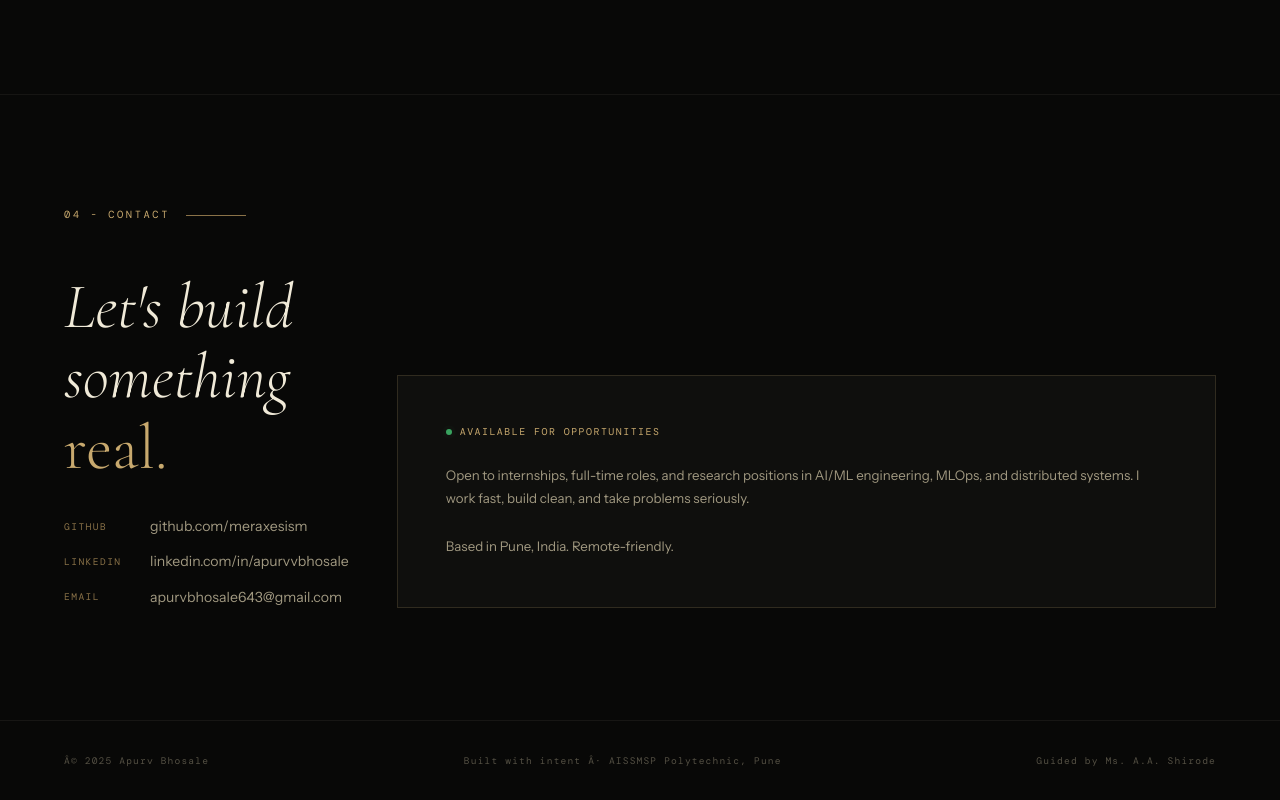
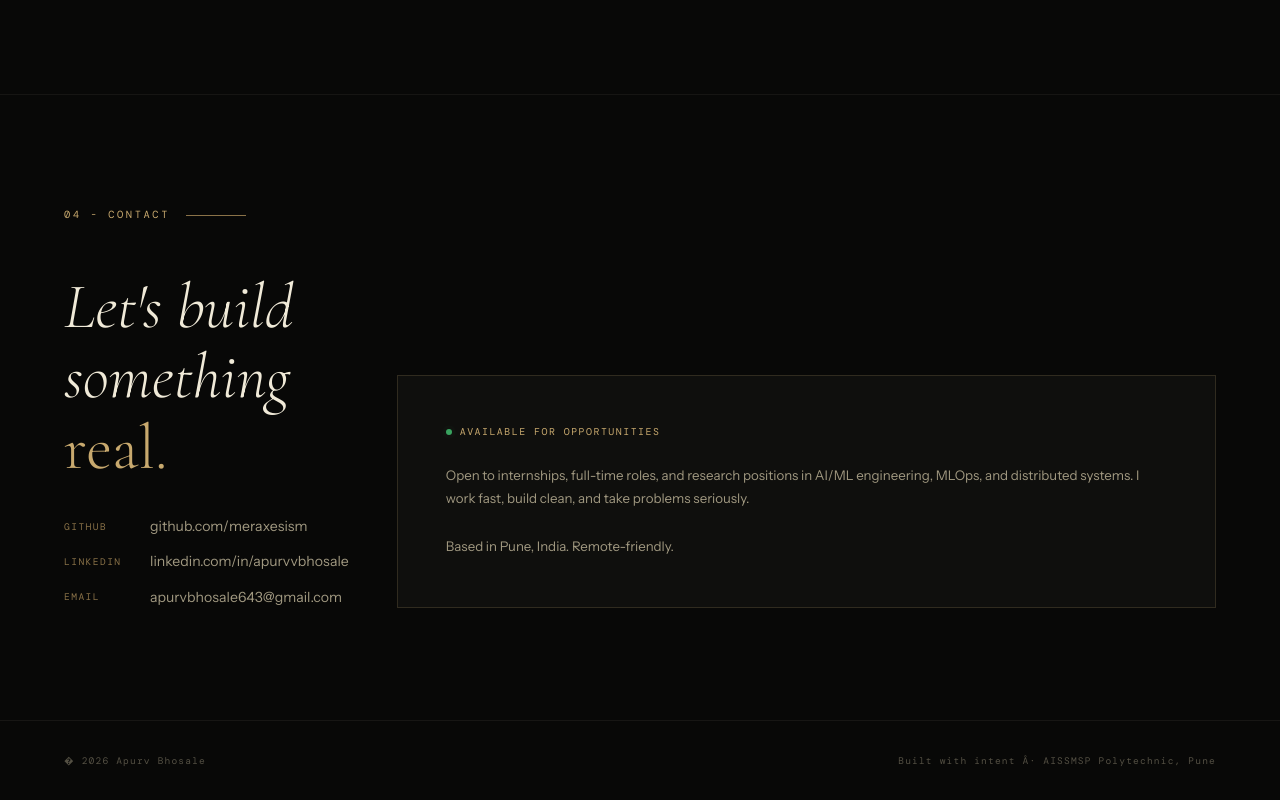
Before and after one commit to meraxesism/portfolio_typeshi, a Next.js app: page / in a window 1280 px wide. Shown: the part 4665-5465 px from the top of the page. Built offline with nearby package versions, Linux system fonts and the light colour scheme; a web font is replaced by a local one.

Commit message:
update: remove guide name from footer and update copyright year to 2026

```diff
--- a/src/app/page.tsx
+++ b/src/app/page.tsx
@@ -514,10 +514,9 @@ export default function Page() {
 
 {/*  FOOTER  */}
 <footer>
-  <span>Â© 2025 Apurv Bhosale</span>
+  <span>� 2026 Apurv Bhosale</span>
   <span>Built with intent Â· AISSMSP Polytechnic, Pune</span>
-  <span>Guided by Ms. A.A. Shirode</span>
-</footer>
+  </footer>
 
 
     </main>
```
